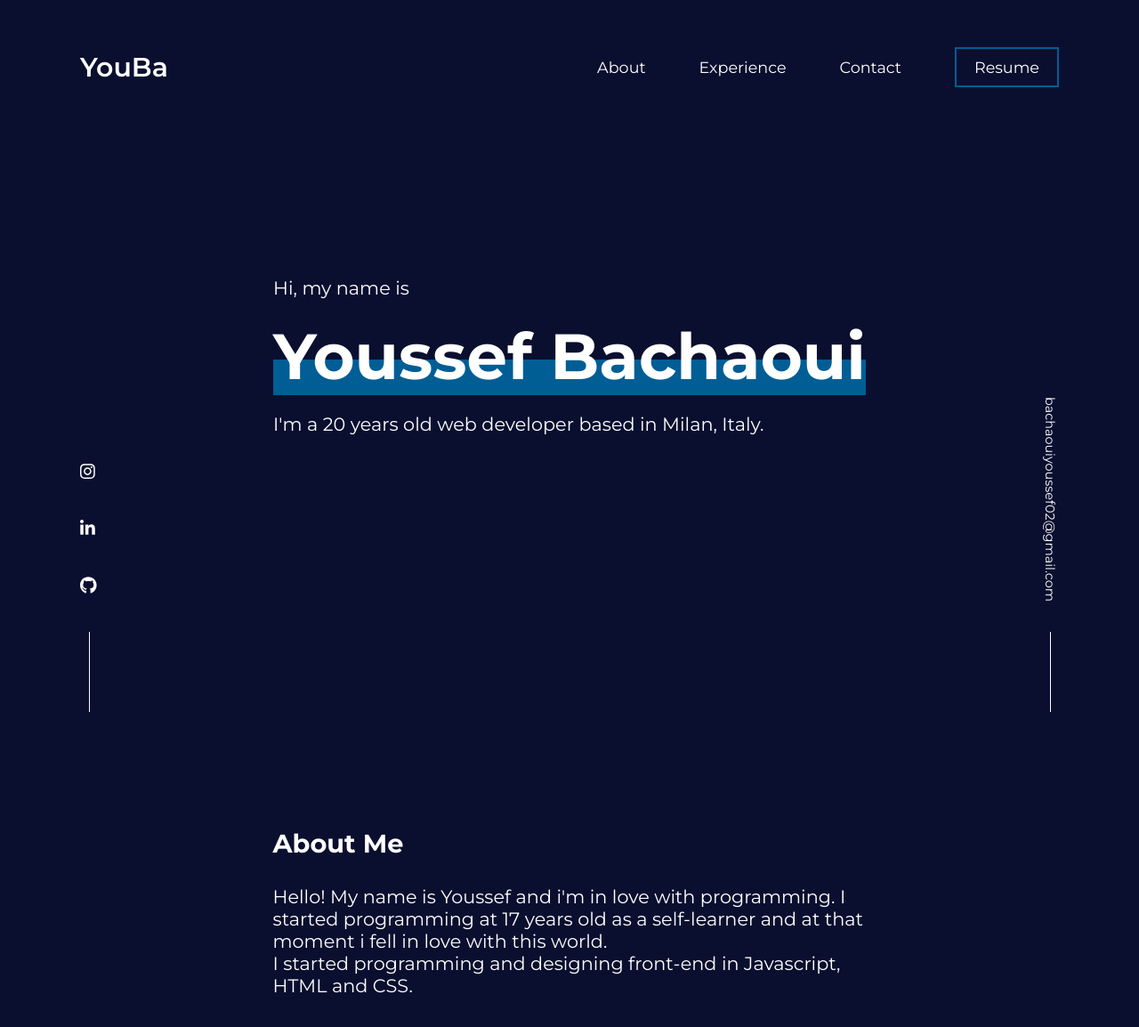
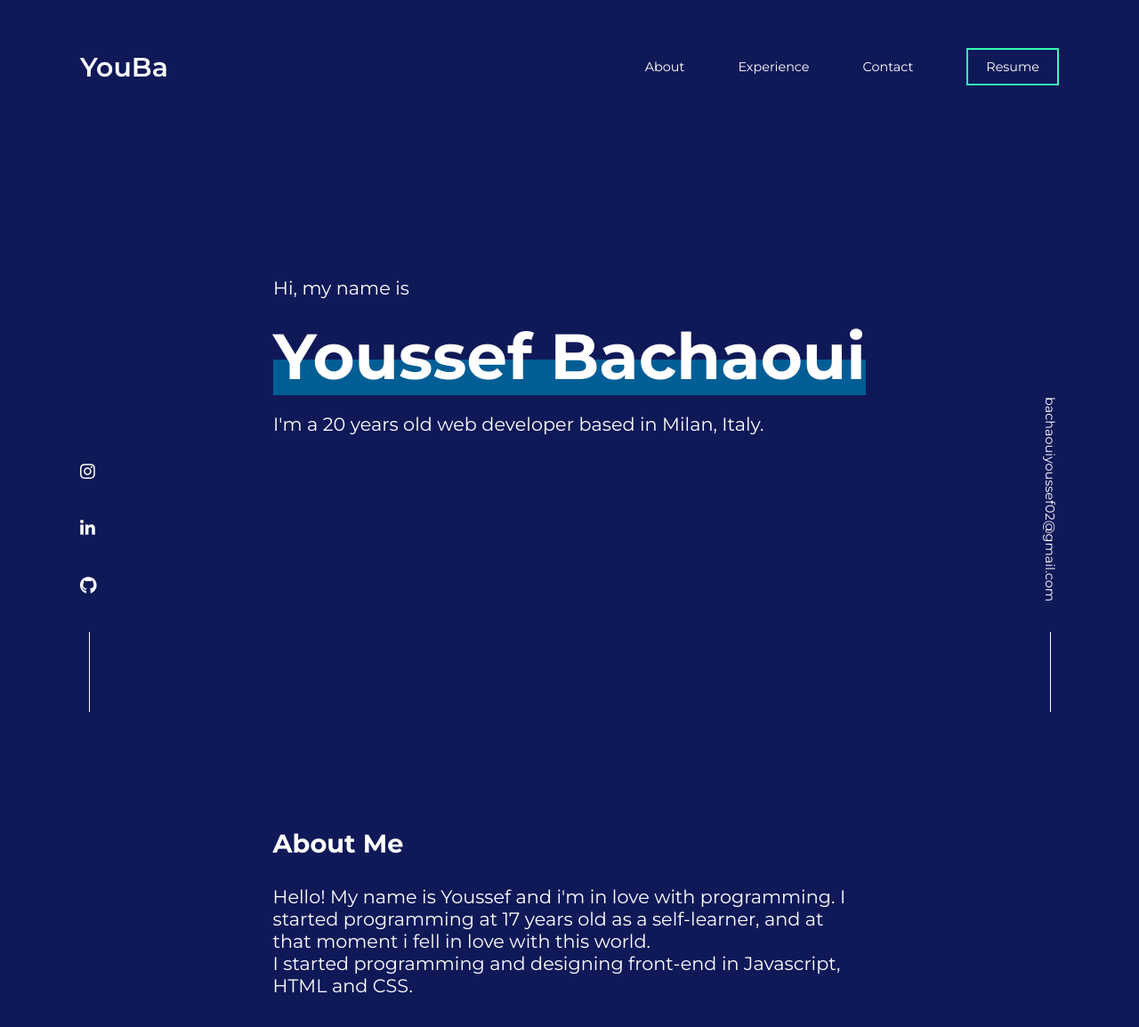
Before and after one commit to YOUBCH/MyPortfolio, a React (Create React App) app: page / in a window 1280 px wide. Shown: the top 1154 px of the page at 89% size. Built offline with nearby package versions, Linux system fonts and the light colour scheme.

Commit message:
istalled gh-pages for deploing

```diff
--- a/package.json
+++ b/package.json
@@ -2,6 +2,7 @@
   "name": "portfolio",
   "version": "0.1.0",
   "private": true,
+  "homepage": "https://youbch.github.io/MyPortfolio",
   "dependencies": {
     "@fortawesome/fontawesome-svg-core": "^6.2.0",
     "@fortawesome/free-brands-svg-icons": "^6.2.0",
@@ -19,6 +20,8 @@
     "web-vitals": "^2.1.4"
   },
   "scripts": {
+    "predeploy": "npm run build",
+    "deploy": "gh-pages -d build",
     "start": "react-scripts start",
     "build": "react-scripts build",
     "test": "react-scripts test",
@@ -41,5 +44,8 @@
       "last 1 firefox version",
       "last 1 safari version"
     ]
+  },
+  "devDependencies": {
+    "gh-pages": "^4.0.0"
   }
 }
--- a/src/components/about/About.js
+++ b/src/components/about/About.js
@@ -5,7 +5,7 @@ function About(){
         <section id="about">
             <h1 className="section-titles">About Me</h1>
             <p>Hello! My name is Youssef and i'm in love with programming. I started
-                programming at 17 years old as a self-learner and at that moment i fell in love
+                programming at 17 years old as a self-learner, and at that moment i fell in love
                 with this world.<br />
                 I started programming and designing front-end in Javascript, HTML and CSS.
             </p>
--- a/src/components/header/Header.css
+++ b/src/components/header/Header.css
@@ -79,7 +79,7 @@ li.nav-btn::before {
     right: 0;
     z-index: -1;
     transform: scaleX(0);
-    background: var(--secondary-color);
+    background: var(--hover-fill-color);
     transform-origin: center right;
     transition: transform .2s ease-in;
 }
@@ -90,7 +90,7 @@ ol.navbar {
     list-style: none;
     margin: 0;
     align-items: center;
-    font-size: 1.1rem;
+    font-size: 0.9rem;
 }
 
 .nav-link{
--- a/src/components/header/Header.js
+++ b/src/components/header/Header.js
@@ -26,7 +26,7 @@ function Header(){
         const element = document.querySelector('.header-container');
         if(offset > 50) {
             element.style.height = "80px";
-            element.style.background = "#0a0f2fe8";
+            element.style.background = "rgb(21 30 88 / 82%)";
             element.style.backdropFilter = "blur(10px)";
         } else if(offset < 50){
             element.style.height = "150px";
--- a/src/components/hero/Hero.css
+++ b/src/components/hero/Hero.css
@@ -18,7 +18,7 @@ section.hero {
 .hero-my-name::after {
     content: "";
     display: block;
-    background-color: var(--secondary-color);
+    background-color: var(--pseudo-elements-color);
     height: 40px;
     width: 100%;
     position: absolute;
--- a/src/index.css
+++ b/src/index.css
@@ -4,8 +4,10 @@
   --text-color: #ffffff;
   --title-color: #ffffff;
   --section-titles-color: #cad0f9;
-  --background-color: #0a0f2f;
-  --secondary-color: #005e95;
+  --background-color: #101958;
+  --secondary-color: #34ffb6;
+  --pseudo-elements-color: #005e95;
+  --hover-fill-color: #31ffb575;
   --hover-color: #69c3f7;
 }
 
```
Also changed, not shown: 1 other file (tests, documents, lock files or other folders).
